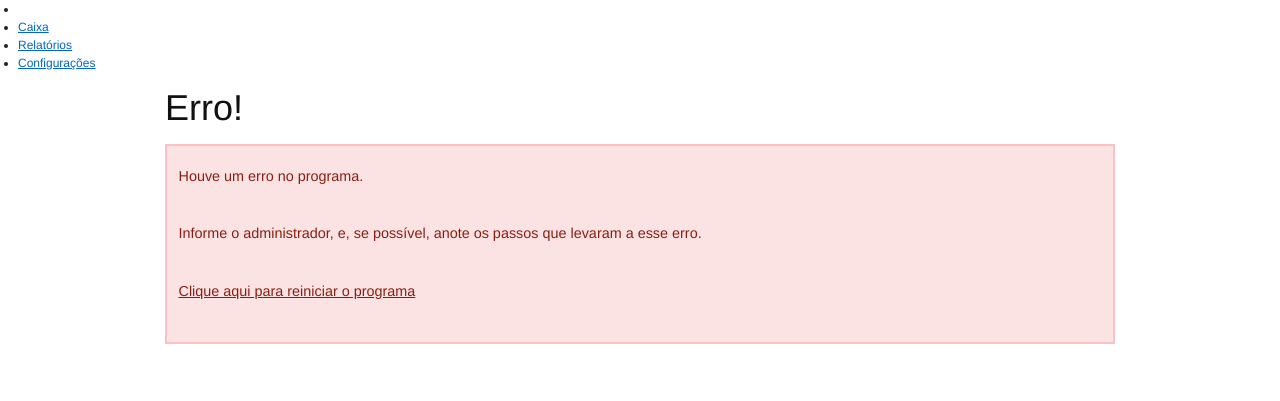
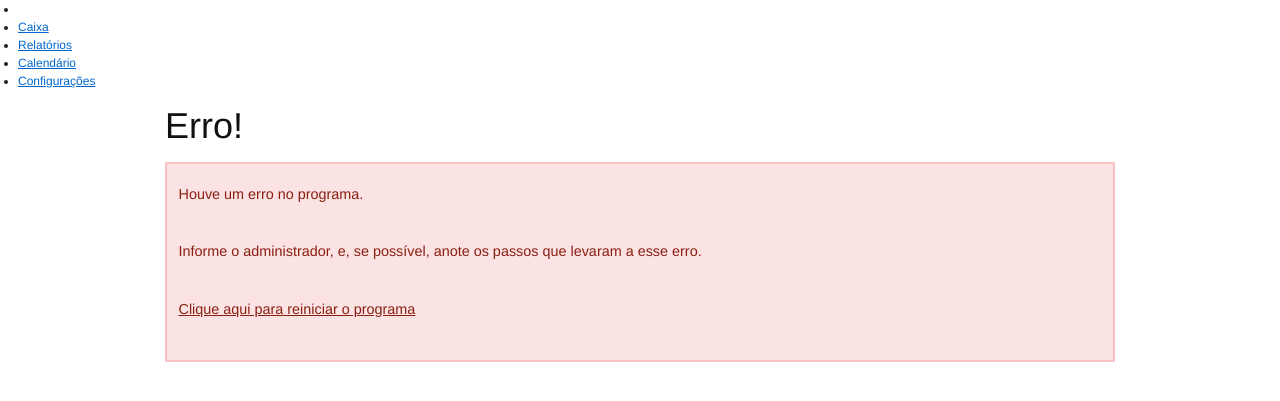
Before and after one commit to duasfl8r/vestat, a Django app: template vestat/templates/500.html in a window 1280 px wide. Shown: the top 401 px of the page. Run offline with Django 3.2, Linux system fonts and the light colour scheme; the template is opened without the code that fills it, so the values that code supplies are empty.

Commit message:
adiciona calendário no menu do topo

```diff
--- a/vestat/templates/barra_topo.html
+++ b/vestat/templates/barra_topo.html
@@ -3,6 +3,11 @@
         <li class="nome-aplicacao">{{ project_settings.NOME_APLICACAO }}</li>
         <li><a href="/caixa/">Caixa</a></li>
         <li><a href="/relatorios/">Relatórios</a></li>
+        <li>
+            <a href="{% url 'calendario:events_calendar' agora|date:"Y" agora|date:"m" %}">
+                Calendário
+            </a>
+        </li>
         <li><a href="/config/vestat/">Configurações</a></li>
     </ul>
 </nav>
```
